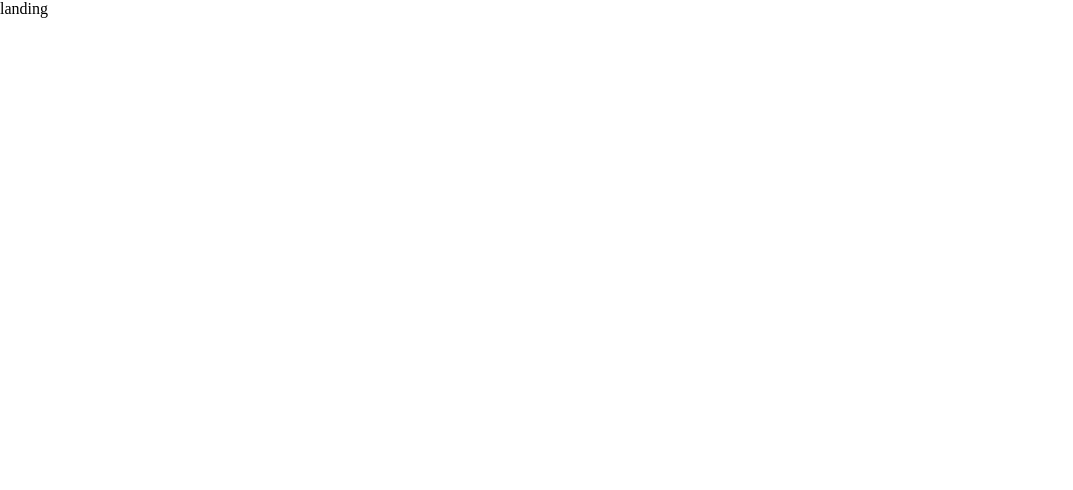
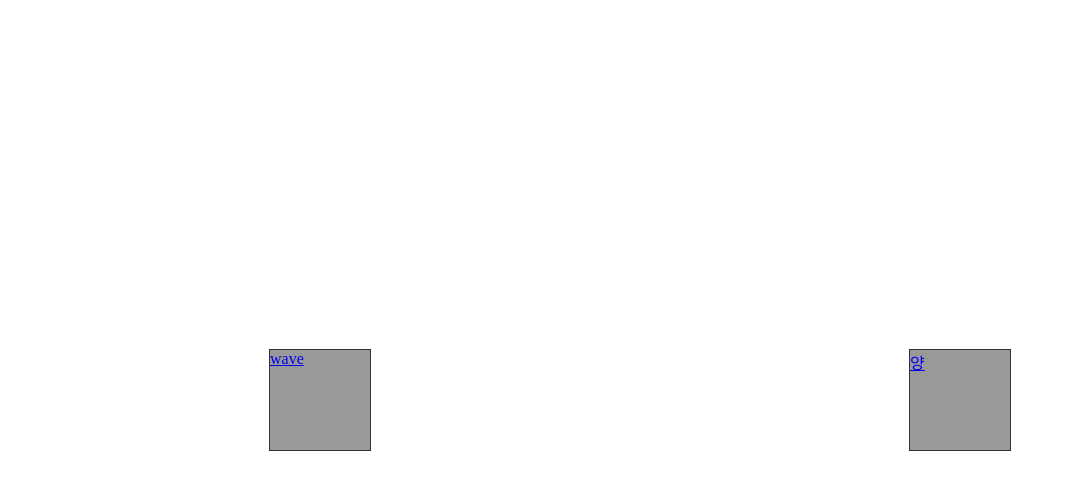
Before and after one commit to voomin/com, a Vue app: page / in a window 1280 px wide. Shown: the top 490 px of the page, without its empty margins (0-1073 px from the left). Built offline with nearby package versions, Linux system fonts and the light colour scheme.

Commit message:
연습용 따로 route처리 (temp)

```diff
--- a/src/components/Lndg.vue
+++ b/src/components/Lndg.vue
@@ -1,6 +1,7 @@
 <template>
-    <div>
-        landing
+    <div class="wrap">
+        <router-link :to="{ name: 'Wave'}" v-text="'wave'" />
+        <router-link :to="{ name: 'Sheep'}" v-text="'양'" />
     </div>
 </template>
 
@@ -11,5 +12,17 @@ export default {
 </script>
 
 <style lang="scss" scoped>
+    .wrap {
+        display: flex;
+        justify-content: space-around;
+        align-items: center;
+        height: 100vh;
 
+        a {
+            width: 100px;
+            height: 100px;
+            border: 1px solid #333;
+            background-color: #999;
+        }
+    }
 </style>
--- /dev/null
+++ b/src/components/temp/Wave.vue
@@ -0,0 +1,15 @@
+<template>
+    <div>
+        wave
+    </div>
+</template>
+
+<script>
+export default {
+
+};
+</script>
+
+<style lang="scss" scoped>
+
+</style>
--- a/src/router.js
+++ b/src/router.js
@@ -11,10 +11,24 @@ export default new Router({
             name: 'Landing',
             component: () => import('./components/Lndg.vue')
         },
+
+        // 연습용
         {
-            path: '/sheep',
-            name: 'Sheep',
-            component: () => import('./components/temp/Sheep.vue')
+            path: '/temp',
+            component: () => import('./views/Temp.vue'),
+            children: [
+                {
+                    path: 'wave',
+                    name: 'Wave',
+                    component: () => import('./components/temp/Wave.vue')
+                },
+                {
+                    path: 'sheep',
+                    name: 'Sheep',
+                    component: () => import('./components/temp/Sheep.vue')
+                }
+            ]
+
         }
     ]
 });
--- /dev/null
+++ b/src/views/Temp.vue
@@ -0,0 +1,15 @@
+<template>
+    <div>
+        <router-view />
+    </div>
+</template>
+
+<script>
+export default {
+
+};
+</script>
+
+<style lang="scss" scoped>
+
+</style>
```
